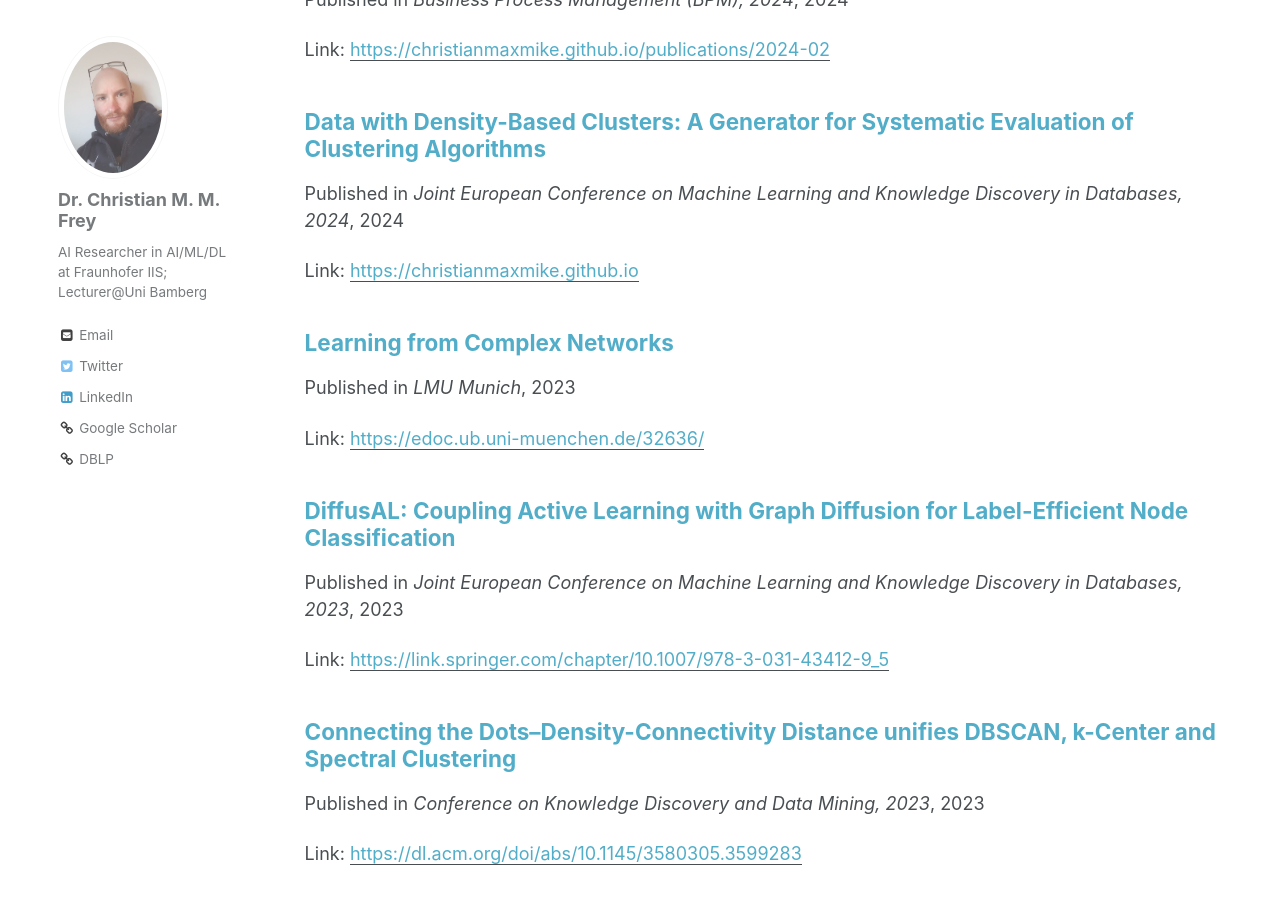
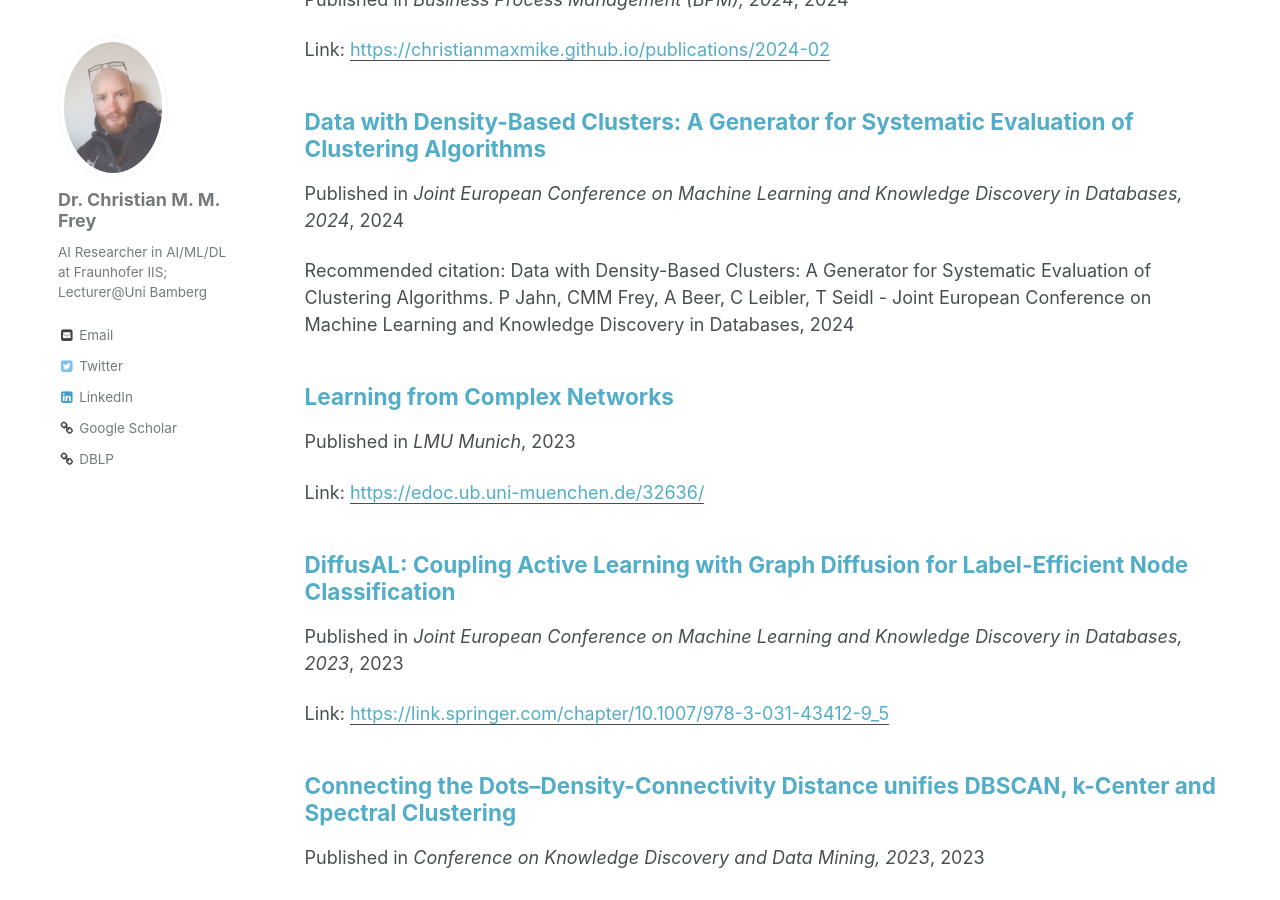
Before and after one commit to christianmaxmike/christianmaxmike.github.io, a Jekyll site: the page built from _pages/publications.md, in a window 1280 px wide and 900 px high, scrolled down 445 px. Built offline with Jekyll 4.4.1, drawn with Linux system fonts in a browser that asks for light colours.

Commit message:
Update and rename 2023-04.md to 2024-01.md

```diff
--- a/_publications/2023-04.md
+++ b/_publications/2024-01.md
@@ -1,11 +1,11 @@
 ---
 title: "Data with Density-Based Clusters: A Generator for Systematic Evaluation of Clustering Algorithms"
 collection: publications
-permalink: /publications/2023-04
+permalink: /publications/2024-01
 venue: 'Joint European Conference on Machine Learning and Knowledge Discovery in Databases, 2024'
 excerpt: "We propose DENSIRED (DENSIty-based Reproducible Experimental Data), a novel data generator for data containing density-based clusters. It is highly flexible w.r.t. a large variety of properties of the data and produces reproducible datasets in a two-step approach."
 date: 2024-09-01
-paperurl: https://christianmaxmike.github.io
+#paperurl: https://christianmaxmike.github.io
 citation: "Data with Density-Based Clusters: A Generator for Systematic Evaluation of Clustering Algorithms. P Jahn, CMM Frey, A Beer, C Leibler, T Seidl - Joint European Conference on Machine Learning and Knowledge Discovery in Databases, 2024"
 ---
 
```
